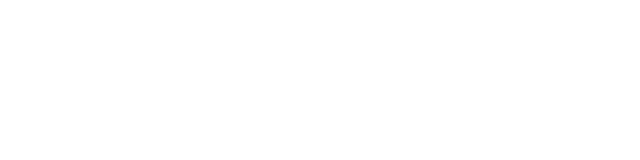
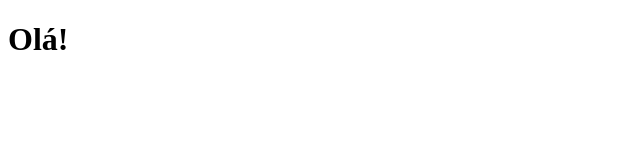
Before and after one commit to davidrockkj/react-calculator, a React (Create React App) app: page / in a window 1280 px wide. Shown: the top 160 px of the page, without its empty margins (0-640 px from the left). Built offline with nearby package versions, Linux system fonts and the light colour scheme.

Commit message:
Criando 'src>styles.js'

```diff
--- a/src/App.js
+++ b/src/App.js
@@ -1,7 +1,10 @@
+import { Container } from "./styles";
+
 const App = () => {
   return (
-    <div className="App">
-    </div>
+    <Container>
+      <h1>Olá!</h1>
+    </Container>
   );
 }
 
--- /dev/null
+++ b/src/styles.js
@@ -0,0 +1,7 @@
+import styled from "styled-components";
+
+export const Container = styled.div`
+  width: 100%;
+  height: 100vh;
+  background-color: #fff;
+`
```
